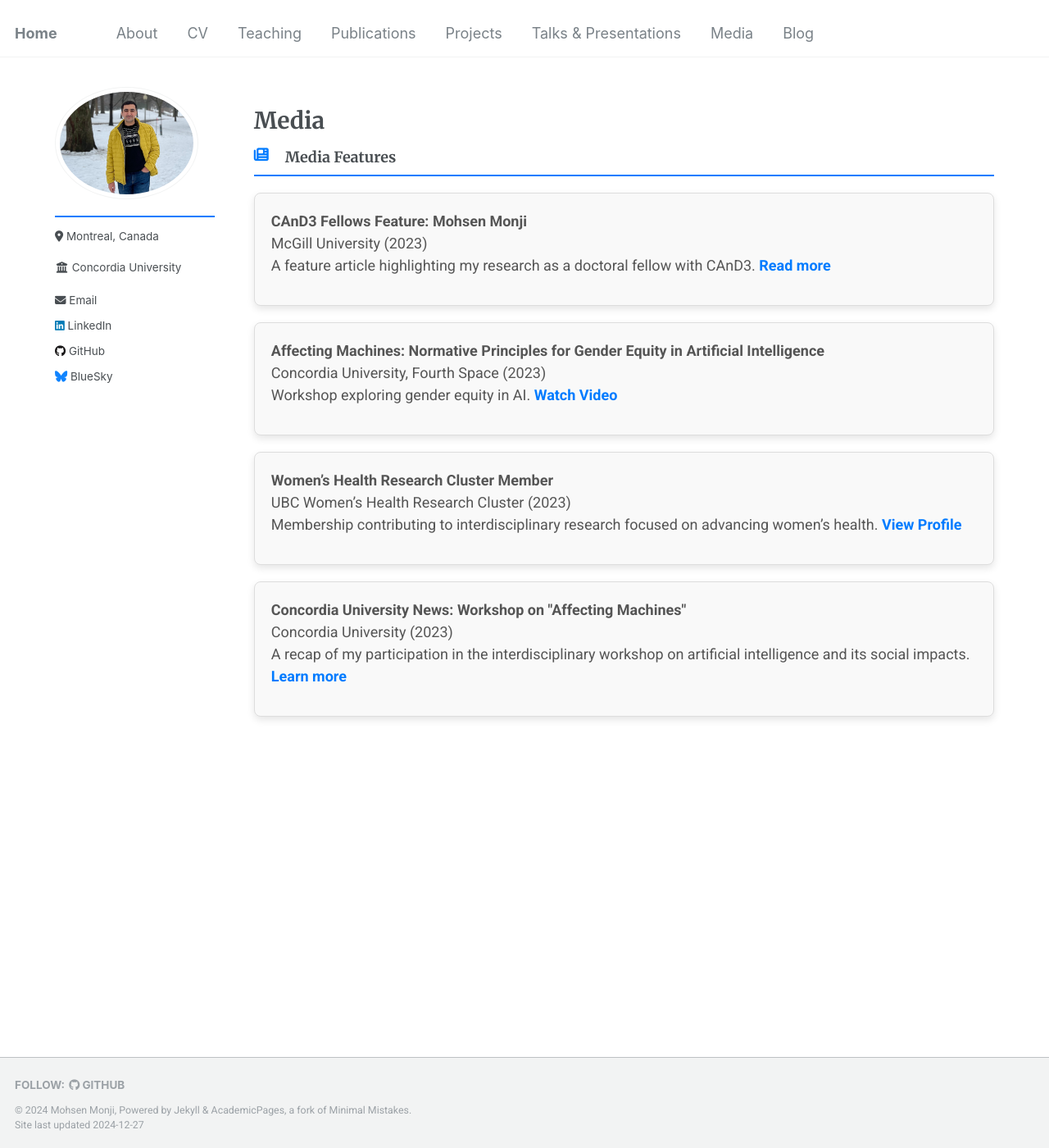
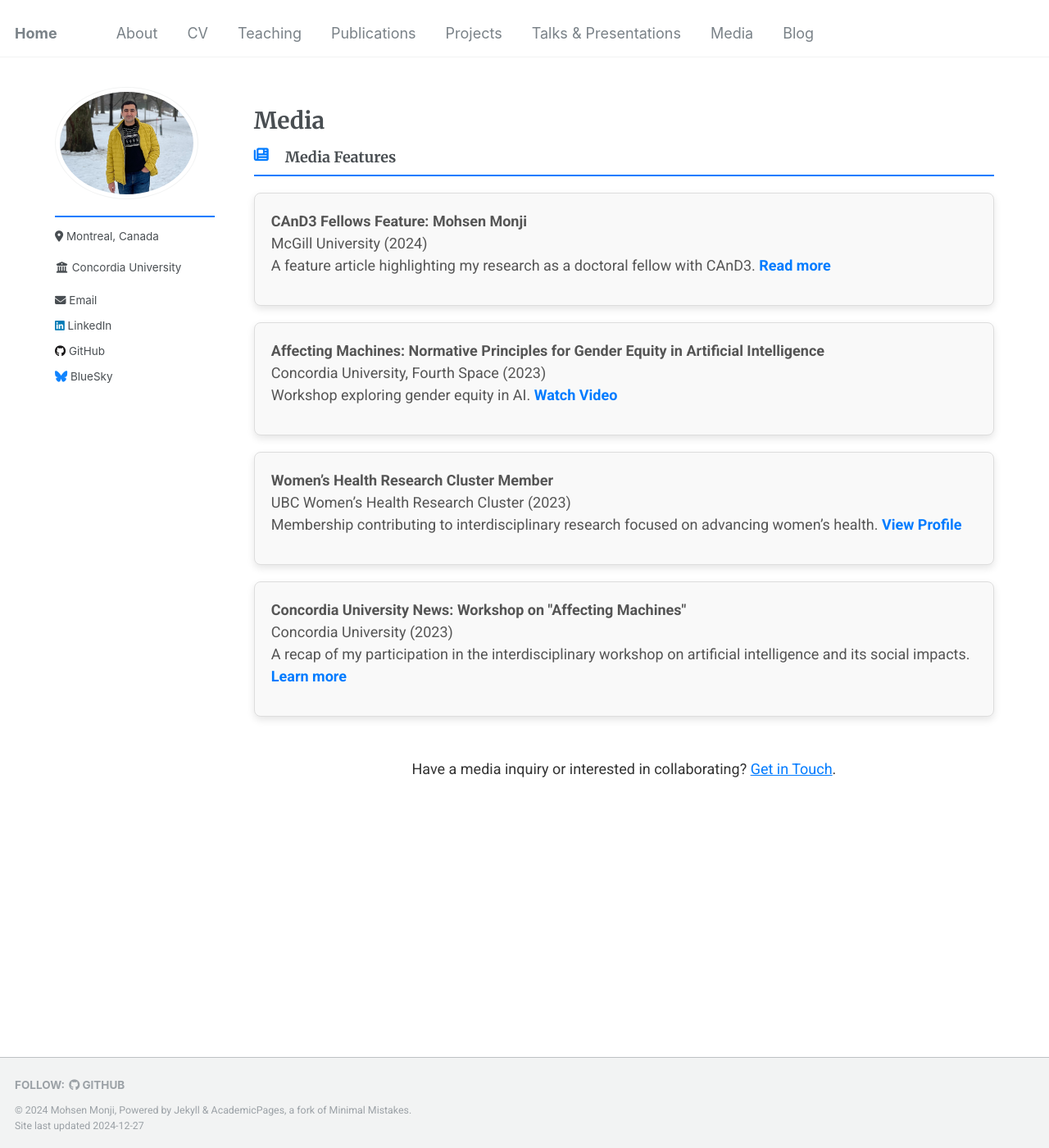
Before and after one commit to Mohsnmonji/mohsnmonji.github.io, a Jekyll site: the page built from _pages/media.md, in a window 1280 px wide and 1400 px high. Shown: the whole window at 82% size. Built offline with Jekyll 4.4.1, drawn with Linux system fonts in a browser that asks for light colours.

Commit message:
Update media.md

```diff
--- a/_pages/media.md
+++ b/_pages/media.md
@@ -75,7 +75,7 @@ author_profile: true
     <ul>
       <li>
         <strong>CAnD3 Fellows Feature: Mohsen Monji</strong> <br>
-        <span>McGill University (2023)</span><br>
+        <span>McGill University (2024)</span><br>
         A feature article highlighting my research as a doctoral fellow with CAnD3.
         <a href="https://www.mcgill.ca/cand3/article/fellows-feature-mohsen-monji-and-galiba-zahid" target="_blank">Read more</a>
       </li>
@@ -118,3 +118,10 @@ author_profile: true
     </ul>
   </div>
 </div>
+
+<!-- Call to Action -->
+<div style="text-align: center; margin-top: 50px;">
+  <p style="font-size: 18px; color: #333;">
+    Have a media inquiry or interested in collaborating? <a href="mailto:mohsen.monji@concordia.ca" style="color: #007BFF;">Get in Touch</a>.
+  </p>
+</div>
```
